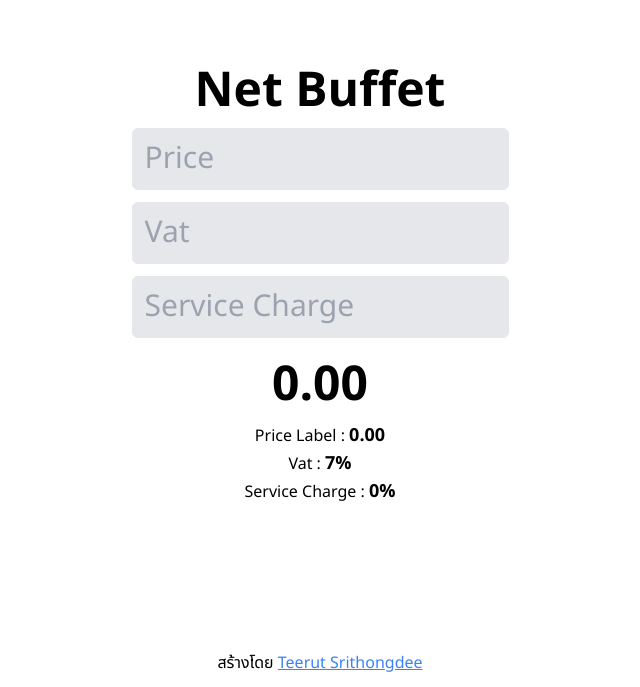
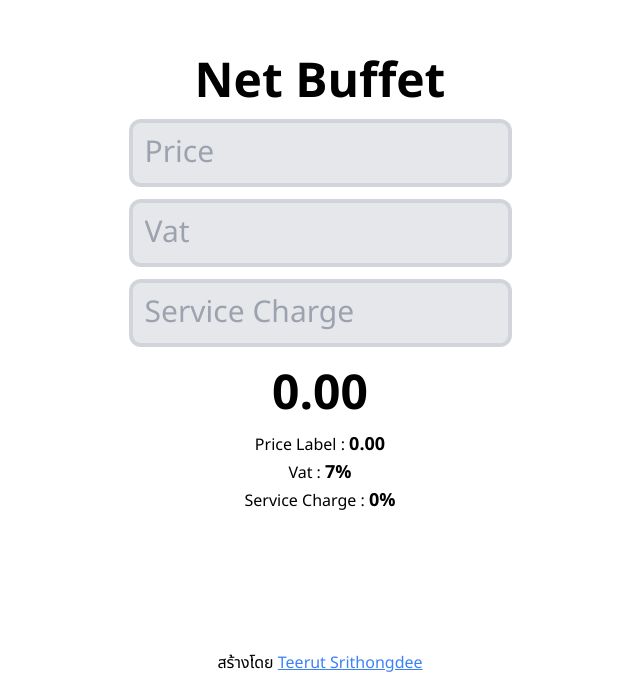
Before and after one commit to Teerut26/netbuffet, a React (Vite) app: page / in a window 1280 px wide. Shown: the part 113-800 px from the top of the page, without its empty margins (320-960 px from the left). Built offline with nearby package versions, Linux system fonts and the light colour scheme.

Commit message:
Update input field styles in App component.

```diff
--- a/src/App.tsx
+++ b/src/App.tsx
@@ -19,7 +19,7 @@ function App() {
                 <div className="flex gap-2">
                     <input
                         onChange={(e) => setPrice(Number(e.target.value))}
-                        className="border bg-gray-200 p-3 w-full text-3xl rounded-md"
+                        className="border-4 border-gray-300 focus:border-blue-400 outline-none bg-gray-200 focus:bg-blue-100 duration-50 ease-in p-3 w-full text-3xl rounded-xl"
                         type="text"
                         placeholder="Price"
                         pattern="[0-9]*"
@@ -36,7 +36,7 @@ function App() {
                             )
                         }
                         placeholder="Vat"
-                        className="border bg-gray-200 p-3 w-full text-3xl rounded-md"
+                        className="border-4 border-gray-300 focus:border-blue-400 outline-none bg-gray-200 focus:bg-blue-100 duration-50 ease-in p-3 w-full text-3xl rounded-xl"
                         type="text"
                         pattern="[0-9]*"
                         inputMode="numeric"
@@ -48,7 +48,7 @@ function App() {
                             setServiceCharge(Number(e.target.value))
                         }
                         placeholder="Service Charge"
-                        className="border bg-gray-200 p-3 w-full text-3xl rounded-md"
+                        className="border-4 border-gray-300 focus:border-blue-400 outline-none bg-gray-200 focus:bg-blue-100 duration-50 ease-in p-3 w-full text-3xl rounded-xl"
                         type="text"
                         pattern="[0-9]*"
                         inputMode="numeric"
```
